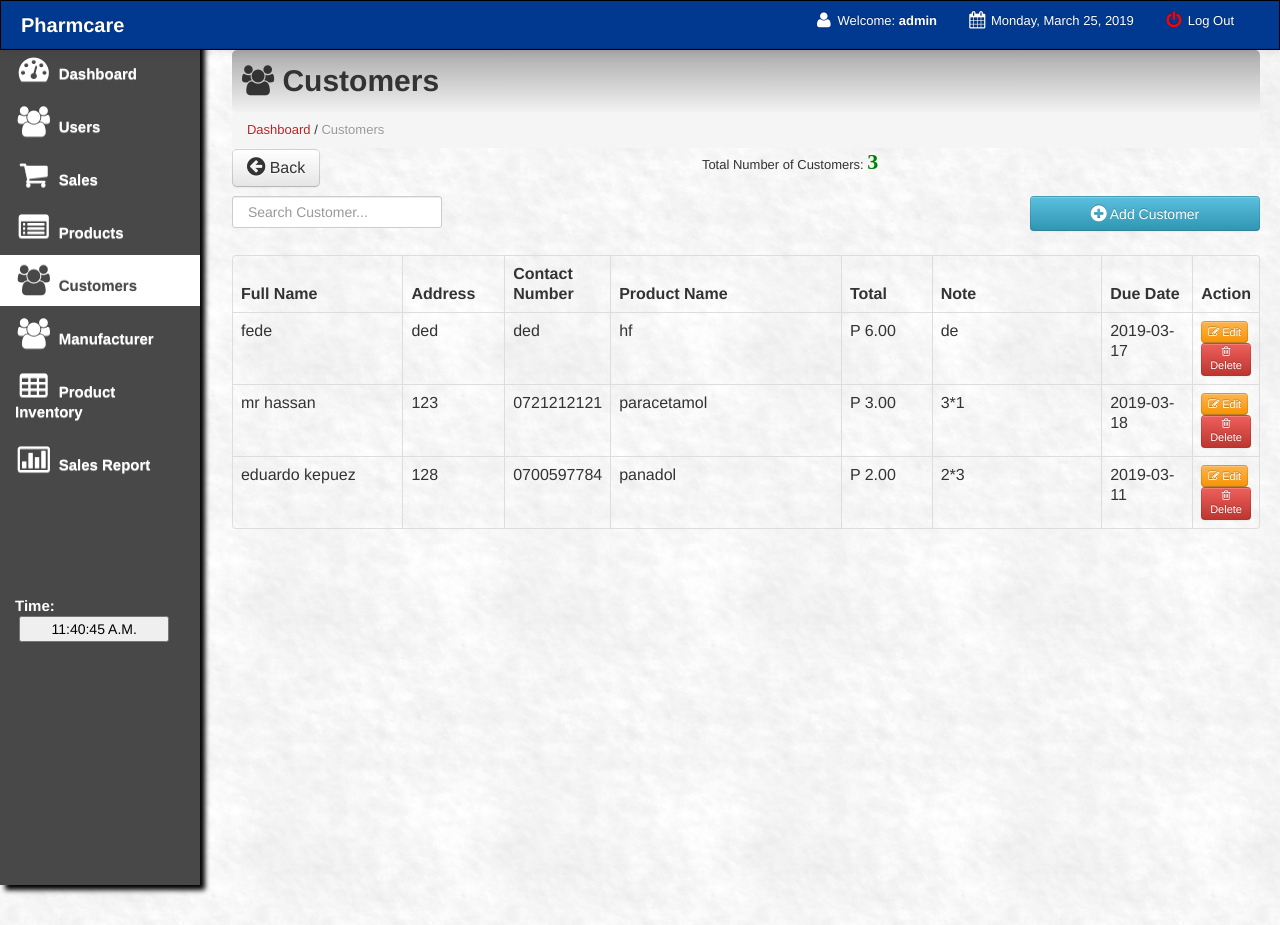
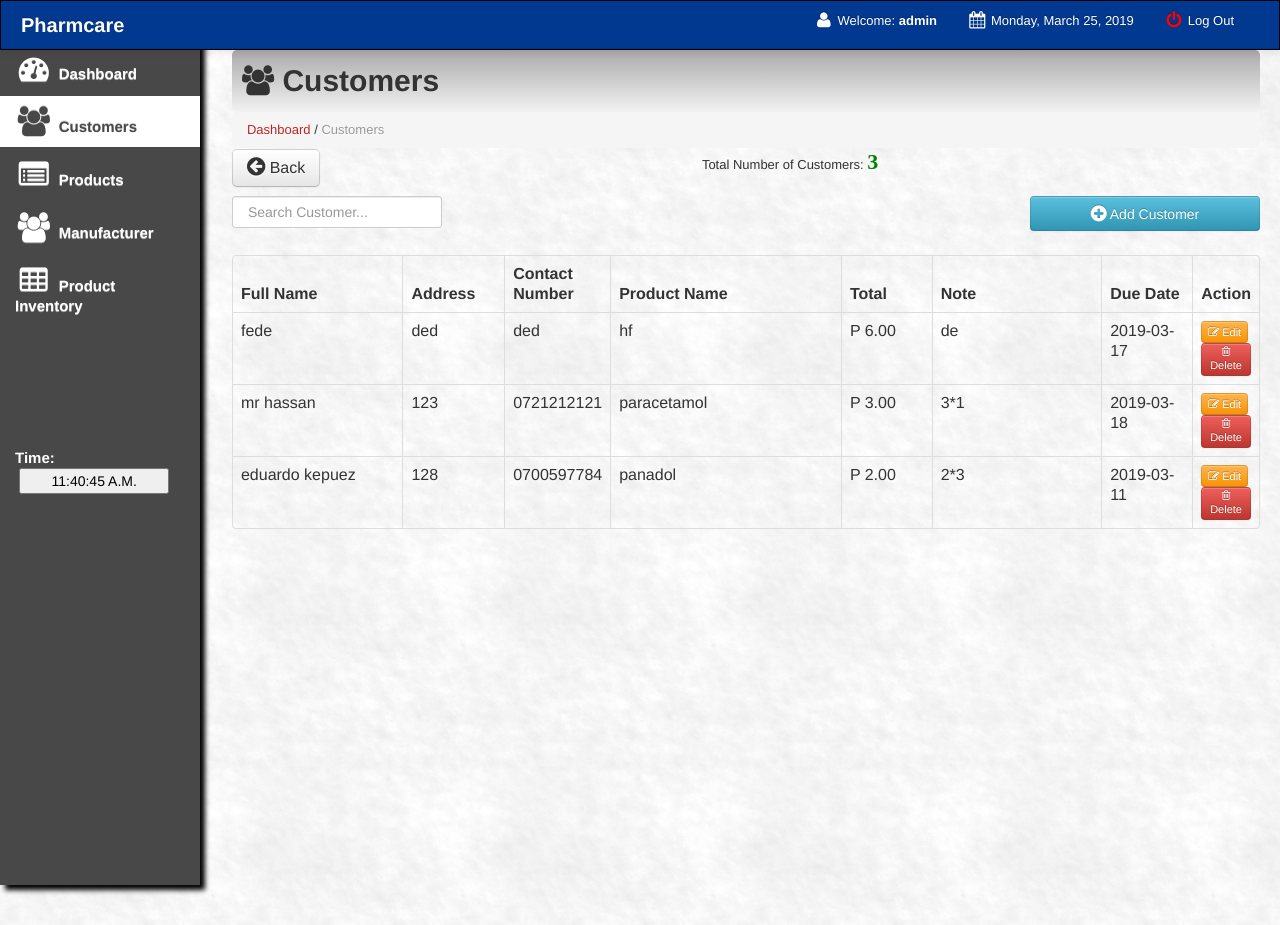
Before and after one commit to Eduardokepue/PHARMACY-, a PHP site: page /customer.php in a window 1280 px wide. Shown: the top 925 px of the page. Run offline with PHP 8.4, Linux system fonts and the light colour scheme; a user stored in the database is signed in; data comes from the database, SQL or seed files in the repository.

Commit message:
Add files via upload

```diff
--- a/addcustomer.php
+++ b/addcustomer.php
@@ -1,4 +1,4 @@
-<link href="../style.css" media="screen" rel="stylesheet" type="text/css" />
+<link href="style.css" media="screen" rel="stylesheet" type="text/css" />
 <form action="savecustomer.php" method="post">
 <center><h4><i class="icon-plus-sign icon-large"></i> Add Customer</h4></center>
 <hr>
--- a/addproduct.php
+++ b/addproduct.php
@@ -1,4 +1,4 @@
-<link href="../style.css" media="screen" rel="stylesheet" type="text/css" />
+<link href="style.css" media="screen" rel="stylesheet" type="text/css" />
 <form action="saveproduct.php" method="post">
 <center><h4><i class="icon-plus-sign icon-large"></i> Add Product</h4></center>
 <hr>
@@ -27,10 +27,10 @@
 	?>
 </select><br>
 <span>Weight : </span><input type="text" style="width:265px; height:30px;" name="grams" ><br>
-<span>Quantity/Pkts : </span><input type="text" style="width:265px; height:30px;" min="0" id="txt11" onkeyup="sum();" name="qty" Required ><br>
+<span>Quantity : </span><input type="number" style="width:265px; height:30px;" min="0" id="txt11" onkeyup="sum();" name="qty" Required ><br>
 <span></span><input type="hidden" style="width:265px; height:30px;" id="txt22" name="qty_sold" Required ><br>
 <div style="float:right; margin-right:10px;">
-<button class="btn btn-success btn-block btn-large" name="submit" style="width:267px;"><i class="icon icon-save icon-large"></i> Save</button>
+<button class="btn btn-success btn-block btn-large" style="width:267px;"><i class="icon icon-save icon-large"></i> Save</button>
 </div>
 </div>
 </form>
--- a/addsupplier.php
+++ b/addsupplier.php
@@ -1,4 +1,4 @@
-<link href="../style.css" media="screen" rel="stylesheet" type="text/css" />
+<link href="style.css" media="screen" rel="stylesheet" type="text/css" />
 <form action="savesupplier.php" method="post">
 <center><h4><i class="icon-plus-sign icon-large"></i> Add Manufacturer</h4></center>
 <hr>
--- a/autosuggest.php
+++ b/autosuggest.php
@@ -1,5 +1,5 @@
 <?php
-   $db = new mysqli('localhost', 'root' ,'tomkin254', 'sales');
+   $db = new mysqli('localhost', 'root' ,'', 'pharmcare');
 	if(!$db) {
 
 		echo 'Could not connect to the database.';
--- a/cash_sales.php
+++ b/cash_sales.php
@@ -133,7 +133,7 @@
 <div style="margin-top: -19px; margin-bottom: 21px;">
 <a  href="cash_sales.php"><button class="btn btn-default btn-large" style="float: left;"><i class="icon icon-circle-arrow-left icon-large"></i> Back</button></a>
 <?php
-			include('connect_db.php');
+			require_once('connect_db.php');
 				$result = $dbh->prepare("SELECT * FROM customer ORDER BY customer_id DESC");
 				$result->execute();
 				$rowcount = $result->rowcount();
@@ -161,7 +161,7 @@
 	<tbody>
 
 			<?php
-				include('connect_db.php');
+				require_once('connect_db.php');
 				$result = $dbh->prepare("SELECT * FROM customer ORDER BY customer_id DESC");
 				$result->execute();
 				for($i=0; $row = $result->fetch(); $i++){
--- a/connect_db.php
+++ b/connect_db.php
@@ -1,10 +1,10 @@
 <?php
 // DB credentials.
-define('DB_HOST','127.0.0.1');
+define ('DB_HOST','127.0.0.1');
 define('DB_USER','root');
 define('DB_PASS','');
 define('DB_NAME','pharmcare');
-// Establish database connection.
+//Establish database connection
 try
 {
 $dbh = new PDO("mysql:host=".DB_HOST.";dbname=".DB_NAME,DB_USER, DB_PASS,array(PDO::MYSQL_ATTR_INIT_COMMAND => "SET NAMES 'utf8'"));
--- a/customer.php
+++ b/customer.php
@@ -1,3 +1,4 @@
+
 <html>
 <head>
 <title>
@@ -21,7 +22,7 @@
     <link href="css/bootstrap-responsive.css" rel="stylesheet">
 
 
-<link href="../style.css" media="screen" rel="stylesheet" type="text/css" />
+<link href="style.css" media="screen" rel="stylesheet" type="text/css" />
 <!--sa poip up-->
 <script src="jeffartagame.js" type="text/javascript" charset="utf-8"></script>
 <script src="js/application.js" type="text/javascript" charset="utf-8"></script>
@@ -102,15 +103,15 @@
 	<div class="span2">
           <div class="well sidebar-nav">
               <ul class="nav nav-list">
-              <li><a href="admin.php"><i class="icon-dashboard icon-2x"></i> Dashboard  </a></li>
-			  <li><a href="staff.php"><i class="icon-group icon-2x"></i> Users</a>
-			<li><a href="sales.php?id=cash&invoice=<?php echo $finalcode ?>"><i class="icon-shopping-cart icon-2x"></i> Sales </a>  </li>
+              <li><a href="customer.php"><i class="icon-dashboard icon-2x"></i> Dashboard  </a></li>
+			  <li class="active"><a href="customer.php"><i class="icon-group icon-2x"></i> Customers </a>  </li>
+
 			<li><a href="products.php"><i class="icon-list-alt icon-2x"></i> Products</a>                                     </li>
-			<li class="active"><a href="customer.php"><i class="icon-group icon-2x"></i> Customers </a>                                    </li>
+
 			<li><a href="supplier.php"><i class="icon-group icon-2x"></i> Manufacturer</a>
 			                                   </li>
 			  <li><a href="sales_inventory.php"><i class="icon-table icon-2x"></i> Product Inventory</a>
-			<li><a href="salesreport.php?d1=0&d2=0"><i class="icon-bar-chart icon-2x"></i> Sales Report</a>                </li>
+
 					<br><br><br><br><br><br>
 			<li>
 			 <div class="hero-unit-clock">
@@ -130,12 +131,12 @@
 			<i class="icon-group"></i> Customers
 			</div>
 			<ul class="breadcrumb">
-			<li><a href="admin.php">Dashboard</a></li> /
+			<li><a href="customer.php">Dashboard</a></li> /
 			<li class="active">Customers</li>
 			</ul>
 
 <div style="margin-top: -19px; margin-bottom: 21px;">
-<a  href="admin.php"><button class="btn btn-default btn-large" style="float: left;"><i class="icon icon-circle-arrow-left icon-large"></i> Back</button></a>
+<a  href="customer.php"><button class="btn btn-default btn-large" style="float: left;"><i class="icon icon-circle-arrow-left icon-large"></i> Back</button></a>
 <?php
 			require_once('connect_db.php');
 				$result = $dbh->prepare("SELECT * FROM customer ORDER BY customer_id DESC");
--- a/delete.php
+++ b/delete.php
@@ -9,7 +9,7 @@
 	$sql = "UPDATE products
 			SET qty=qty+?
 			WHERE product_id=?";
-	$q = $db->prepare($sql);
+	$q = $dbh->prepare($sql);
 	$q->execute(array($qty,$wapak));
 
 	$result = $dbh->prepare("DELETE FROM sales_order WHERE transaction_id= :memid");
--- a/editcustomer.php
+++ b/editcustomer.php
@@ -6,7 +6,7 @@
 	$result->execute();
 	for($i=0; $row = $result->fetch(); $i++){
 ?>
-<link href="../style.css" media="screen" rel="stylesheet" type="text/css" />
+<link href="style.css" media="screen" rel="stylesheet" type="text/css" />
 <form action="saveeditcustomer.php" method="post">
 <center><h4><i class="icon-edit icon-large"></i> Edit Customer</h4></center>
 <hr>
--- a/editproduct.php
+++ b/editproduct.php
@@ -6,7 +6,7 @@
 	$result->execute();
 	for($i=0; $row = $result->fetch(); $i++){
 ?>
-<link href="../style.css" media="screen" rel="stylesheet" type="text/css" />
+<link href="style.css" media="screen" rel="stylesheet" type="text/css" />
 <form action="saveeditproduct.php" method="post">
 <center><h4><i class="icon-edit icon-large"></i> Edit Product</h4></center>
 <hr>
@@ -35,8 +35,8 @@
 	?>
 </select><br>
 <span>Weight : </span><input type="text" style="width:265px; height:30px;"  name="grams" value="<?php echo $row['grams']; ?>" Required/><br>
-<span>QTY Left: </span><input type="text" style="width:265px; height:30px;" min="0" name="qty" value="<?php echo $row['qty']; ?>" /><br>
-<span>Quantity: </span><input type="text" style="width:265px; height:30px;" min="0" name="sold" value="<?php echo $row['qty_sold']; ?>" /><br>
+<span>QTY Left: </span><input type="number" style="width:265px; height:30px;" min="0" name="qty" value="<?php echo $row['qty']; ?>" /><br>
+<span>Quantity: </span><input type="number" style="width:265px; height:30px;" min="0" name="sold" value="<?php echo $row['qty_sold']; ?>" /><br>
 
 <div style="float:right; margin-right:10px;">
 
--- a/products.php
+++ b/products.php
@@ -173,7 +173,7 @@
 			?>
 
 			<?php
-			include ('connect_db.php');
+			require_once('connect_db.php');
 				$result = $dbh->prepare("SELECT * FROM products where qty < 10 ORDER BY product_id DESC");
 				$result->execute();
 				$rowcount123 = $result->rowcount();
@@ -227,7 +227,7 @@
 					}
 					return $number;
 				}
-				include('connect_db.php');
+				require_once('connect_db.php');
 				$result = $dbh->prepare("SELECT *, price * qty as total FROM products ORDER BY product_id DESC");
 				$result->execute();
 				for($i=0; $row = $result->fetch(); $i++){
--- a/supplier.php
+++ b/supplier.php
@@ -136,7 +136,7 @@
 <div style="margin-top: -19px; margin-bottom: 21px;">
 <a  href="customer.php"><button class="btn btn-default btn-large" style="float: left;"><i class="icon icon-circle-arrow-left icon-large"></i> Back</button></a>
 <?php
-			include('connect_db.php');
+			require_once('connect_db.php');
 				$result = $dbh->prepare("SELECT * FROM supliers ORDER BY manufact_id DESC");
 				$result->execute();
 				$rowcount = $result->rowcount();
@@ -163,7 +163,7 @@
 	<tbody>
 
 			<?php
-				include('connect_db.php');
+				require_once('connect_db.php');
 				$result = $dbh->prepare("SELECT * FROM supliers ORDER BY manufact_id DESC");
 				$result->execute();
 				for($i=0; $row = $result->fetch(); $i++){
```
